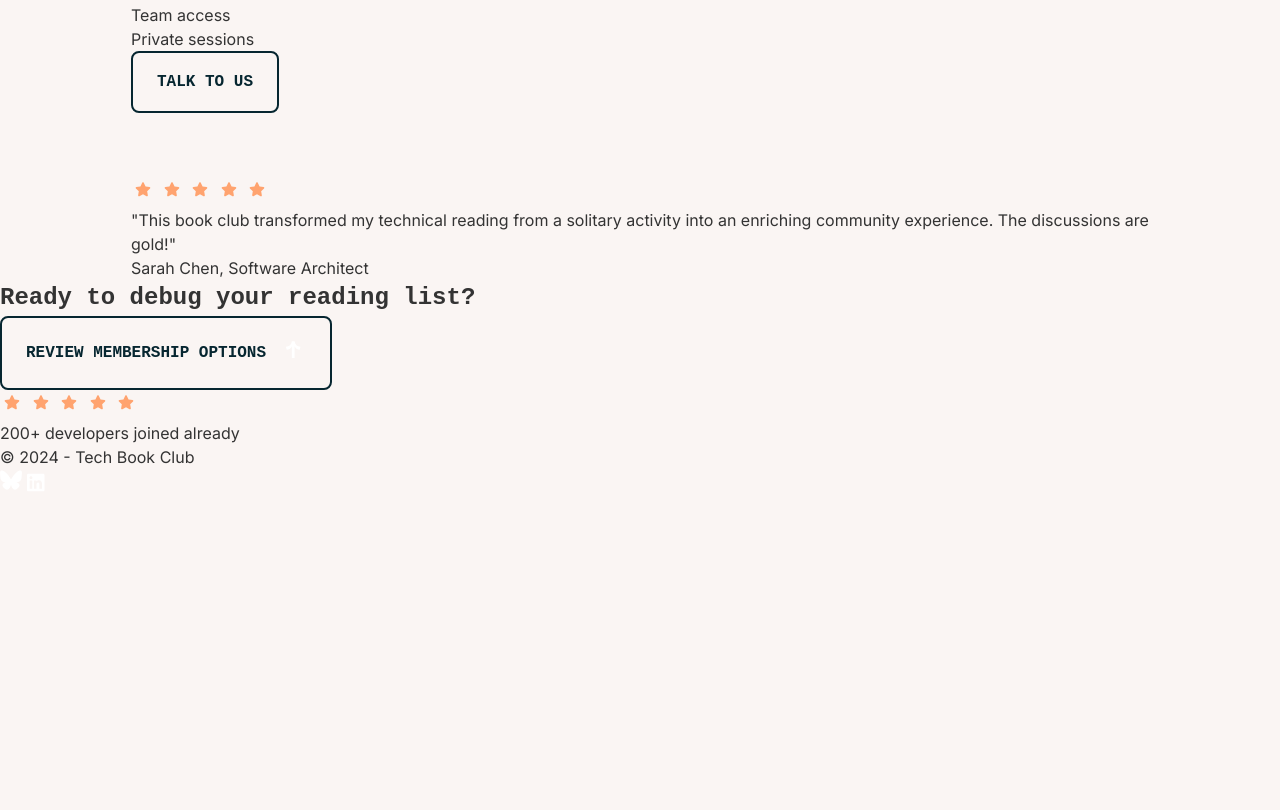
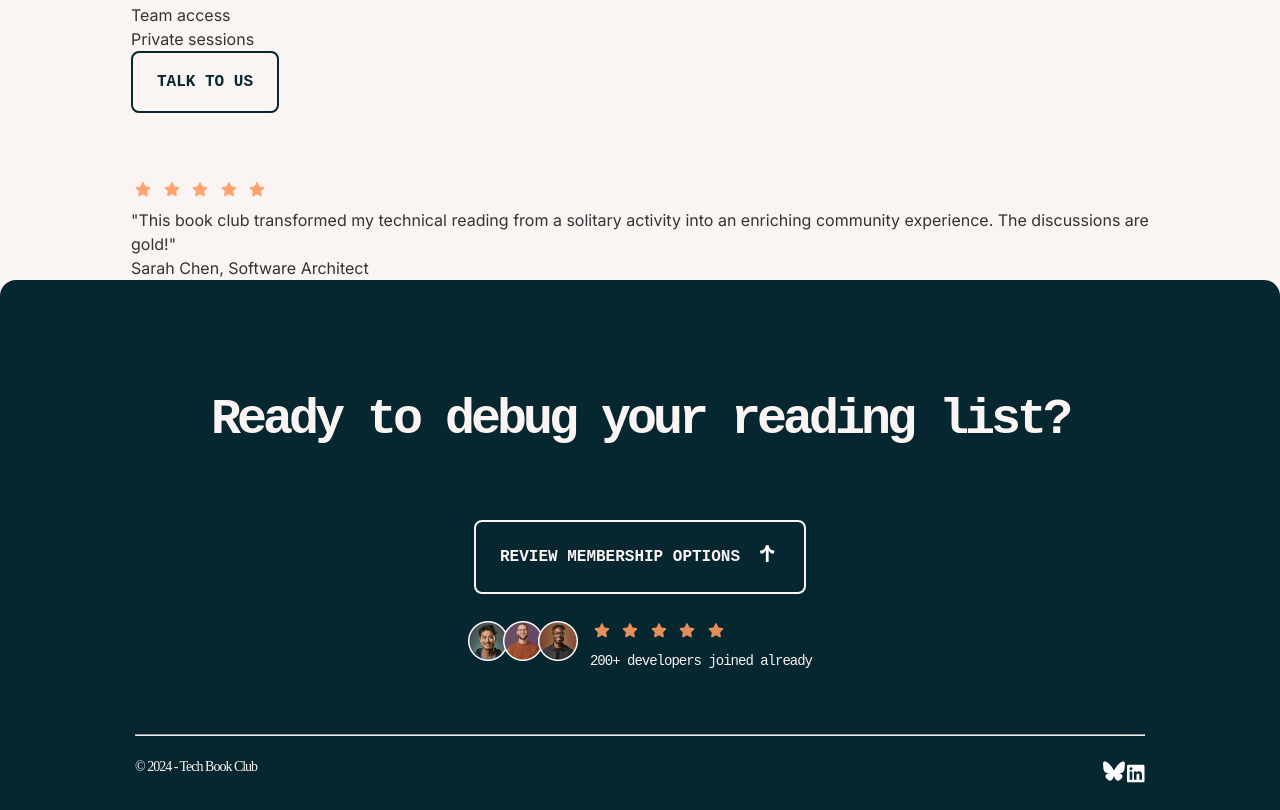
Before and after one commit to KingJosephI/tech-book-club, a plain HTML site: page index.html in a window 1280 px wide. Shown: the part 3579-4389 px from the top of the page. Before the commit the page ends 4077 px from the top, so only its background shows below. Drawn offline with Linux system fonts and the light colour scheme; a web font is replaced by a local one.

Commit message:
feat: style the footer desktop  display

```diff
--- a/index.html
+++ b/index.html
@@ -26,11 +26,11 @@
               ><img src="/assets/images/icon-arrow-down.svg" alt="Arrow icon"
             /></span>
           </button>
-          <div class="hero__stats">
+          <div class="stats">
             <div>
-              <img src="assets/images/image-avatars.webp" alt="" class="hero__stats-image"/>
+              <img src="assets/images/image-avatars.webp" alt="" class="stats-image"/>
             </div>
-            <div class="hero__stats-text">
+            <div class="stats-text">
               <div>
                 <img src="/assets/images/icon-star.svg" alt="" />
                 <img src="/assets/images/icon-star.svg" alt="" />
@@ -38,7 +38,7 @@
                 <img src="/assets/images/icon-star.svg" alt="" />
                 <img src="/assets/images/icon-star.svg" alt="" />
               </div>
-              <div class="hero__stats-joined">200+ developers joined already</div>
+              <div class="stats-joined">200+ developers joined already</div>
             </div>
           </div>
         </div>
@@ -168,7 +168,8 @@
       </section>
     </main>
     <footer class="footer">
-      <div>
+      <div class="footer__container">
+      <div class="footer__content">
         <h2 class="footer__title">Ready to debug your reading list?</h2>
         <button class="button footer__button">
           <span>Review membership options</span>
@@ -177,17 +178,25 @@
           /></span>
         </button>
       </div>
-      <div>
-        <div class="footer_ratings">
-          <img src="/assets/images/icon-star.svg" alt="rating star icon" />
-          <img src="/assets/images/icon-star.svg" alt="rating star icon" />
-          <img src="/assets/images/icon-star.svg" alt="rating star icon" />
-          <img src="/assets/images/icon-star.svg" alt="rating star icon" />
-          <img src="/assets/images/icon-star.svg" alt="rating star icon" />
-        </div>
-        <div class="footer__text">200+ developers joined already</div>
+
+      <div class="stats">
+            <div>
+              <img src="assets/images/image-avatars.webp" alt="" class="stats-image"/>
+            </div>
+            <div class="stats-text">
+              <div>
+                <img src="/assets/images/icon-star.svg" alt="" />
+                <img src="/assets/images/icon-star.svg" alt="" />
+                <img src="/assets/images/icon-star.svg" alt="" />
+                <img src="/assets/images/icon-star.svg" alt="" />
+                <img src="/assets/images/icon-star.svg" alt="" />
+              </div>
+              <div class="stats-joined">200+ developers joined <br> already</div>
+            </div>
       </div>
-      <div>
+      </div>
+      <hr>
+      <div class="footer__links">
         <div class="footer__copyright">&copy; 2024 - Tech Book Club</div>
         <div class="footer__social-media">
           <img src="/assets/images/logo-bluesky.svg" alt="Bluesky icon" />
--- a/style.css
+++ b/style.css
@@ -107,57 +107,6 @@ main {
   flex-direction: column;
   gap: 64px;
 
-  .hero__title {
-    font-size: 38px;
-    line-height: 130%;
-    letter-spacing: -1px;
-    font-weight: 600;
-    background: var(--text-gradient);
-    -webkit-background-clip: text;
-    background-clip: text;
-    -webkit-text-fill-color: transparent;
-    padding-top: 54px;
-    padding-bottom: 24px
-  }
-  .hero__description {
-    font-size: 20px;
-    line-height: 140%;
-    letter-spacing: -0.5px;
-    color: var(--neutral-700);
-    padding-bottom: 32px;
-  }
-
-  .hero__review-button {
-    margin-bottom: 20px;
-  }
-
-  .hero__stats {
-    display: flex;
-    align-items: center;
-    gap: 12px;
-
-  }
-
-  .hero__stats-image {
-    width: 110px;
-  }
-
-  .hero__stats-joined {
-    font-family: 'Martian Mono', monospace;
-    font-size: 14px;
-    line-height: 120%;
-    letter-spacing: -1px;
-  }
-
-  .hero__stats-text {
-    display: flex;
-    flex-direction: column;
-    gap: 4px;
-  }
-
-  .hero__image {
-    border-radius: 8px;
-  }
 
   @media (min-width: 768px) {
     .hero__title {
@@ -179,3 +128,192 @@ main {
     }
   }
 }
+
+.hero__title {
+    font-size: 38px;
+    line-height: 130%;
+    letter-spacing: -1px;
+    font-weight: 600;
+    background: var(--text-gradient);
+    -webkit-background-clip: text;
+    background-clip: text;
+    -webkit-text-fill-color: transparent;
+    padding-top: 54px;
+    padding-bottom: 24px
+}
+
+.hero__description {
+  font-size: 20px;
+  line-height: 140%;
+  letter-spacing: -0.5px;
+  color: var(--neutral-700);
+  padding-bottom: 32px;
+}
+
+.hero__review-button {
+  margin-bottom: 20px;
+}
+
+.stats {
+  display: flex;
+  align-items: center;
+  gap: 12px;
+
+}
+
+.stats-image {
+  width: 110px;
+}
+
+.stats-joined {
+  font-family: 'Martian Mono', monospace;
+  font-size: 14px;
+  line-height: 120%;
+  letter-spacing: -1px;
+}
+
+.stats-text {
+  display: flex;
+  flex-direction: column;
+  gap: 4px;
+}
+
+.hero__image {
+  border-radius: 8px;
+}
+
+
+.footer {
+  background-color: var(--neutral-900);
+  color: var(--neutral-100);
+  /* padding: 48px 16px 0 16px; */
+  border-top-left-radius: 16px;
+  border-top-right-radius: 16px;
+  display: flex;
+  flex-direction: column;
+  align-items: center;
+  /* justify-content: center; */
+
+  .footer__container {
+    padding: 48px 16px 64px 16px;
+
+    display: flex;
+    justify-content: center;
+    align-items: center;
+    flex-direction: column;
+  }
+
+  hr {
+    /* justify-self: stretch;*/
+    align-self: stretch;
+    margin-inline: 16px;
+  }
+
+  .footer__title {
+    font-size: 34px;
+    line-height: 130%;
+    letter-spacing: -2%;
+    font-weight: 600;
+    text-align: center;
+    padding-bottom: 40px;
+  }
+
+  .footer__content {
+
+    /* display: flex;
+    justify-content: center;
+    align-items: center;
+    flex-direction: column; */
+  }
+
+  .footer__button {
+    border: 2px solid var(--neutral-100);
+    color: var(--neutral-100);
+    /* text-align: center; */
+    /* width: 100%; */
+    /* align-self: center; */
+    justify-self: center;
+  }
+
+  .footer__button:hover {
+    background:  linear-gradient(107deg, var(--neutral-700) 0%, var(--neutral-900) 100%);;
+    cursor: pointer;
+    transition: all 0.3s ease-in-out;
+  }
+
+  .stats {
+     padding-top: 24px;
+    /*padding-bottom: 64px; */
+  }
+
+  .footer__links {
+    text-align: center;
+    padding: 24px 32px;
+    font-size: 14px;
+    line-height: 100%;
+    letter-spacing: -1px;
+    font-family: 'Martian Mono', serif;
+    display: flex;
+    flex-direction: column;
+    /* align-items: center;
+    justify-content: center; */
+    gap: 16px;
+    /* border-top: 1px solid var(--neutral-100); */
+    width: 100%;
+    /* margin-inline: 16px; */
+  }
+
+  .footer__social-media > *:hover {
+    cursor: pointer;
+    opacity: 0.5;
+  }
+
+  @media screen and (min-width: 768px) {
+
+    /* padding: 64px 32px; */
+
+    br {
+      display: none;
+    }
+
+    hr {
+      margin-inline: 0;
+      /* color: #FEA36F; */background-color: var(--neutral-100);
+    }
+
+    .footer__container {
+      padding: 64px 32px;;
+    }
+
+    .footer__title {
+      font-size: 50px;
+      line-height: 130%;
+      letter-spacing: -4px;
+      font-weight: 600;
+    }
+
+    .footer__links{
+      flex-direction: row;
+      justify-content: space-between;
+      /* padding: 24px 64px; */
+    }
+  }
+
+  @media screen and (min-width: 1024px) {
+
+    .footer__container {
+      padding: 80px 135px 64px 135px;
+    }
+    .footer__title {
+      line-height: 120px;
+    }
+
+    hr, .footer__links {
+      margin-inline: 135px;
+    }
+    .footer__links {
+      padding-inline: 135px;
+    }
+  }
+
+}
```
